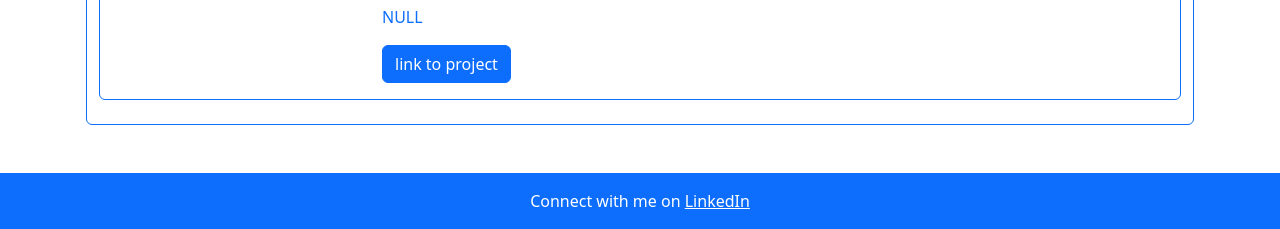
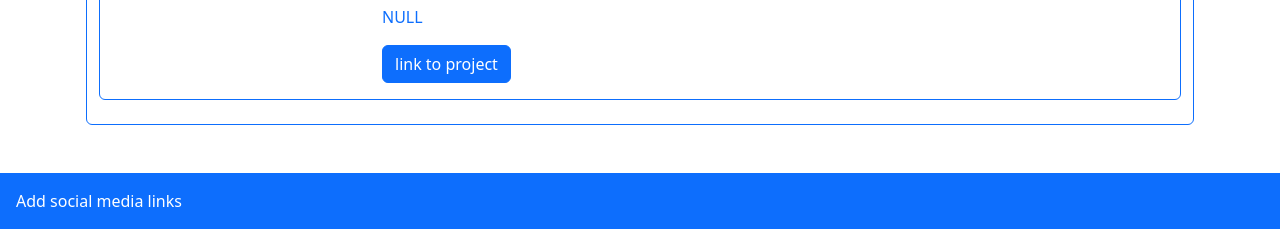
Before and after one commit to razalgthub/RAZAL, a plain HTML site: page index.html in a window 1280 px wide. Shown: the part 1113-1342 px from the top of the page. Drawn offline with nearby package versions, Linux system fonts and the light colour scheme; files whose address does not match are found by name.

Commit message:
Add files via upload

```diff
--- a/index.html
+++ b/index.html
@@ -191,16 +191,7 @@
         </div>
       </div>
     </section>
-    <footer class="bg-primary p-3 text-white text-center">
-  Connect with me on
-  <a
-    href=""
-    class="text-white text-decoration-underline"
-    target="_blank"
-  >
-    LinkedIn
-  </a>
-</footer>
+    <footer class="bg-primary p-3 text-white">Add social media links</footer>
 
     <script
       src="https://cdn.jsdelivr.net/npm/bootstrap@5.3.6/dist/js/bootstrap.bundle.min.js"
```
